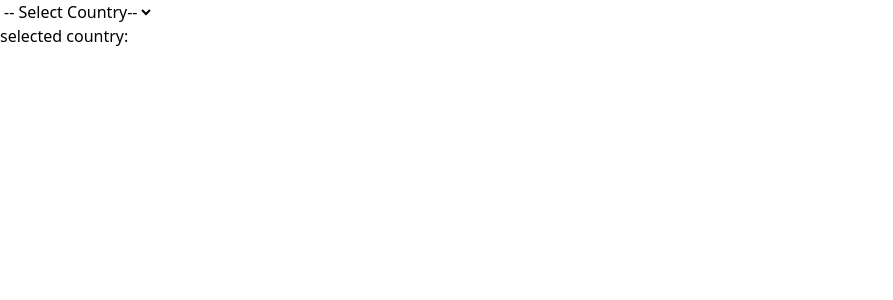
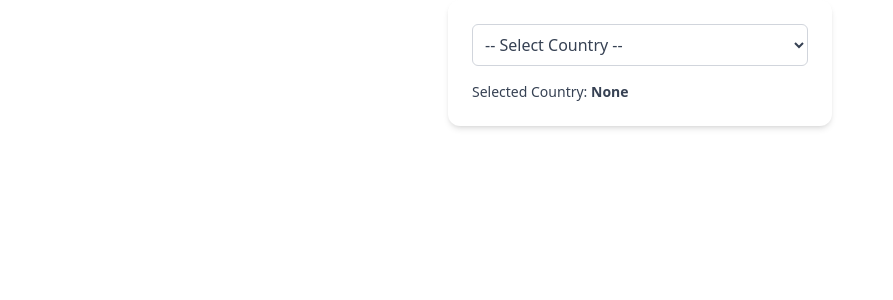
Before and after one commit to PraneethBunny123/All-App, a React (Vite) app: page / in a window 1280 px wide. Shown: the top 300 px of the page, without its empty margins (0-893 px from the left). Built offline with nearby package versions, Linux system fonts and the light colour scheme.

Commit message:
Added styles using tailwind, chatgpt

```diff
--- a/src/project-apps/Dropdown/Dropdown.jsx
+++ b/src/project-apps/Dropdown/Dropdown.jsx
@@ -8,16 +8,23 @@ export default function Dropdown() {
         setSelectedCountry(e.target.value)
     }
 
-
     return (
-        <div>
-            <select value={selectedCountry} onChange={handleOnChange} >
-                <option value='' disabled>-- Select Country--</option>
+        <div className="p-6 max-w-sm mx-auto bg-white rounded-xl shadow-md space-y-4">
+            <select
+                value={selectedCountry}
+                onChange={handleOnChange}
+                className="w-full border border-gray-300 rounded-md p-2 text-gray-700 focus:outline-none focus:ring-2 focus:ring-blue-400"
+            >
+                <option value='' disabled>-- Select Country --</option>
                 {COUNTRIES.map(country => (
-                    <option key={country} value={country}>{country}</option>
+                    <option key={country} value={country}>
+                        {country}
+                    </option>
                 ))}
             </select>
-            <p>selected country: {selectedCountry}</p>
+            <p className="text-gray-700 text-sm">
+                Selected Country: <span className="font-semibold">{selectedCountry || 'None'}</span>
+            </p>
         </div>
     )
 }
```
